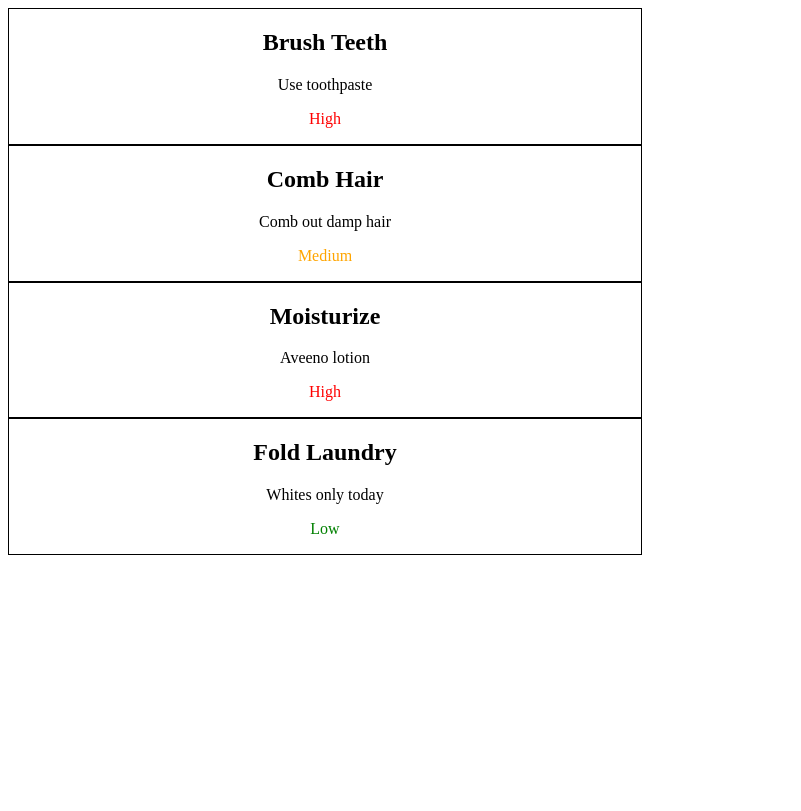
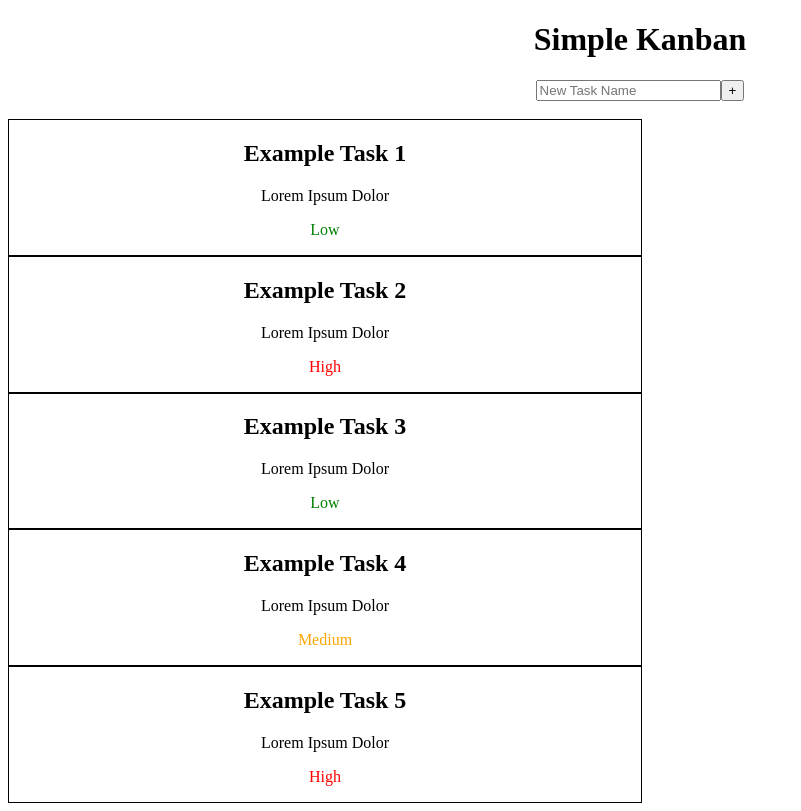
Before and after one commit to nfereidooni/Kanban_Project, a React (Vite) app: page / in a window 1280 px wide. Shown: the whole page, without its empty margins (0-801 px from the left). Built offline with nearby package versions, Linux system fonts and the light colour scheme.

Commit message:
created new components and added functions for creating a new task and appending it to a list

```diff
--- a/src/App.jsx
+++ b/src/App.jsx
@@ -1,13 +1,31 @@
-import './App.css'
-import TaskCard from './TaskCard'
+import './App.css';
+import Header from './Header';
+import Board from './Board';
 
 export default function App() {
   return (
     <div className="main">
-      <TaskCard title={"Brush Teeth"} description={"Use toothpaste"} priority={"High"} />
-      <TaskCard title={"Comb Hair"} description={"Comb out damp hair"} priority={"Medium"} />
-      <TaskCard title={"Moisturize"} description={"Aveeno lotion"} priority={"High"} />
-      <TaskCard title={"Fold Laundry"} description={"Whites only today"} priority={"Low"}/>
+        <Header />
+        <Board />
     </div>
   )
 }
+
+// input to add a new task
+// editing a task
+    // edit title, description, priority
+    // move tasks between columns (arrow, dropdown button)
+// deleting a task
+// columns for kanban with labels
+// data driven - useState to keep track of what the tasks are
+// localstorage
+// archive button
+
+// finish styling cards
+// greyed out when done styling
+
+// components to create
+    // phaseList
+
+// extra stuff:
+// add, edit, delete columns
--- /dev/null
+++ b/src/Board/index.jsx
@@ -0,0 +1,10 @@
+import './style.css';
+import TaskList from '../TaskList';
+
+export default function Board() {
+    return (
+        <div className="Board">
+            <TaskList />
+        </div>
+    )
+}
--- /dev/null
+++ b/src/Header/index.jsx
@@ -0,0 +1,24 @@
+import './style.css';
+import { useState } from 'react';
+
+export default function Header() {
+    const [taskName, setTaskName] = useState("")
+
+    function handleTaskNameChange(event) {
+        setTaskName(event.target.value)
+    }
+
+    function handleAddTaskClick() {
+        // append a new task to the task list
+    }
+
+    return (
+        <div className="Header">
+            <h1>Simple Kanban</h1>
+            <input onChange={handleTaskNameChange} placeholder="New Task Name"></input>
+            <button onClick={handleAddTaskClick}>+</button>
+            <br/>
+            <br/>
+        </div>
+    )
+}
--- a/src/TaskCard/index.jsx
+++ b/src/TaskCard/index.jsx
@@ -1,4 +1,4 @@
-import './style.css'
+import './style.css';
 
 export default function TaskCard({ title, description, priority }) {
     let priorityClassname = priority.toLowerCase() + "Priority"
--- /dev/null
+++ b/src/TaskList/index.jsx
@@ -0,0 +1,49 @@
+import './style.css';
+import TaskCard from '../TaskCard';
+import { useState } from 'react';
+
+const startingTasks = [
+  {
+    title: "Example Task 1",
+    description: "Lorem Ipsum Dolor",
+    priority: "Low"
+  },
+  {
+    title: "Example Task 2",
+    description: "Lorem Ipsum Dolor",
+    priority: "High"
+  },
+  {
+    title: "Example Task 3",
+    description: "Lorem Ipsum Dolor",
+    priority: "Low"
+  },
+  {
+    title: "Example Task 4",
+    description: "Lorem Ipsum Dolor",
+    priority: "Medium"
+  },
+  {
+    title: "Example Task 5",
+    description: "Lorem Ipsum Dolor",
+    priority: "High"
+  },
+];
+
+export default function TaskList() {
+
+  const [tasks, setTasks] = useState(startingTasks)
+
+  return (
+    <div className="TaskList">
+      {tasks.map(function(task) {
+        return <TaskCard title={task.title} description={task.description} priority={task.priority} />
+      })}
+    </div>
+  )
+}
+
+      // <TaskCard title={"Brush Teeth"} description={"Use toothpaste"} priority={"High"} />
+      // <TaskCard title={"Comb Hair"} description={"Comb out damp hair"} priority={"Medium"} />
+      // <TaskCard title={"Moisturize"} description={"Aveeno lotion"} priority={"High"} />
+      // <TaskCard title={"Fold Laundry"} description={"Whites only today"} priority={"Low"} />
```
Also changed, not shown: src/Board/style.css (added), src/Header/style.css (added), src/TaskList/style.css (added).
